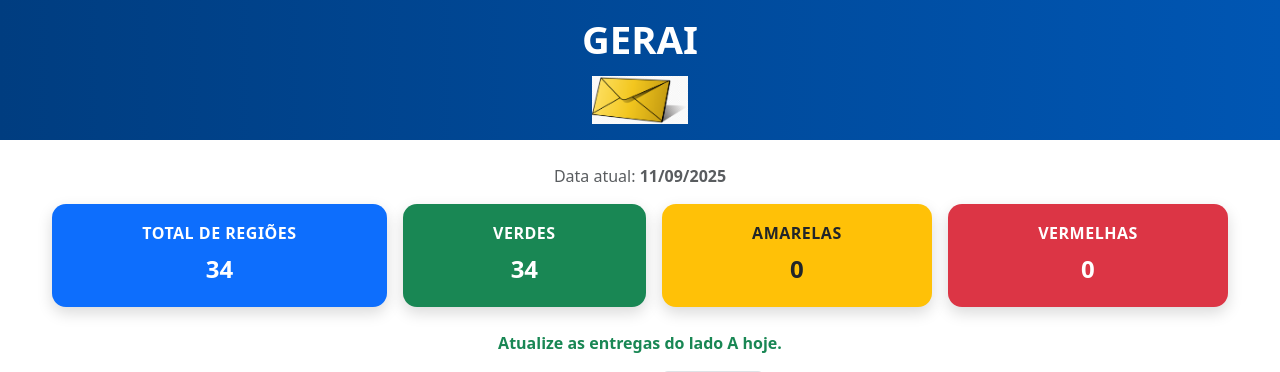
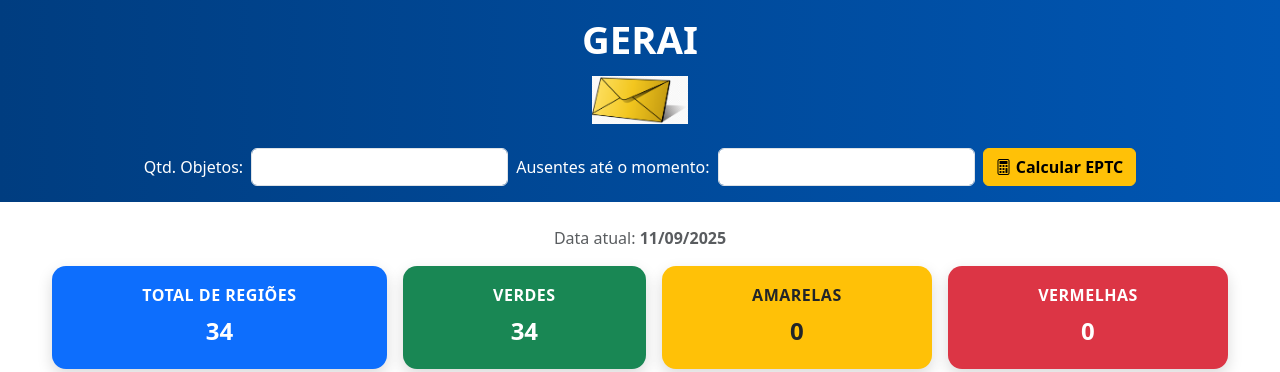
Before and after one commit to Dougas85/Gerenciamento-Operacional, a Flask app: page / in a window 1280 px wide. Shown: the top 372 px of the page. Run offline with Flask 3, Linux system fonts and the light colour scheme; data that the repository does not hold is empty; some libraries are stand-ins or nearby versions.

Commit message:
Update index.html

```diff
--- a/templates/index.html
+++ b/templates/index.html
@@ -18,6 +18,38 @@
     <div class="container text-center">
         <h1 class="mb-1">GERAI</h1>
         <img src="{{ url_for('static', filename='envelope.png') }}" alt="Logo" class="logo-header" style="height:48px">
+
+        <!-- Formulário EPTC -->
+        <form method="POST" class="row g-2 justify-content-center mt-3">
+            <div class="col-auto">
+                <label for="total_objetos" class="col-form-label">Qtd. Objetos:</label>
+            </div>
+            <div class="col-auto">
+                <input type="number" name="total_objetos" id="total_objetos" class="form-control" required>
+            </div>
+
+            <div class="col-auto">
+                <label for="ausentes" class="col-form-label">Ausentes até o momento:</label>
+            </div>
+            <div class="col-auto">
+                <input type="number" name="ausentes" id="ausentes" class="form-control" required>
+            </div>
+
+            <div class="col-auto">
+                <button type="submit" class="btn btn-warning fw-semibold">
+                    <i class="bi bi-calculator"></i> Calcular EPTC
+                </button>
+            </div>
+        </form>
+
+        <!-- Resultado -->
+        {% if eptc_resultado %}
+        <div class="alert alert-info mt-3 mb-0">
+            <strong>📊 EPTC Previsto:</strong> {{ eptc_resultado }}% |
+            <strong>🔄 Limite Ausentes:</strong> {{ limite_ausentes }} |
+            <strong>🎯 1ª Tentativa:</strong> {{ primeira_tentativa }}
+        </div>
+        {% endif %}
     </div>
 </header>
 
```
